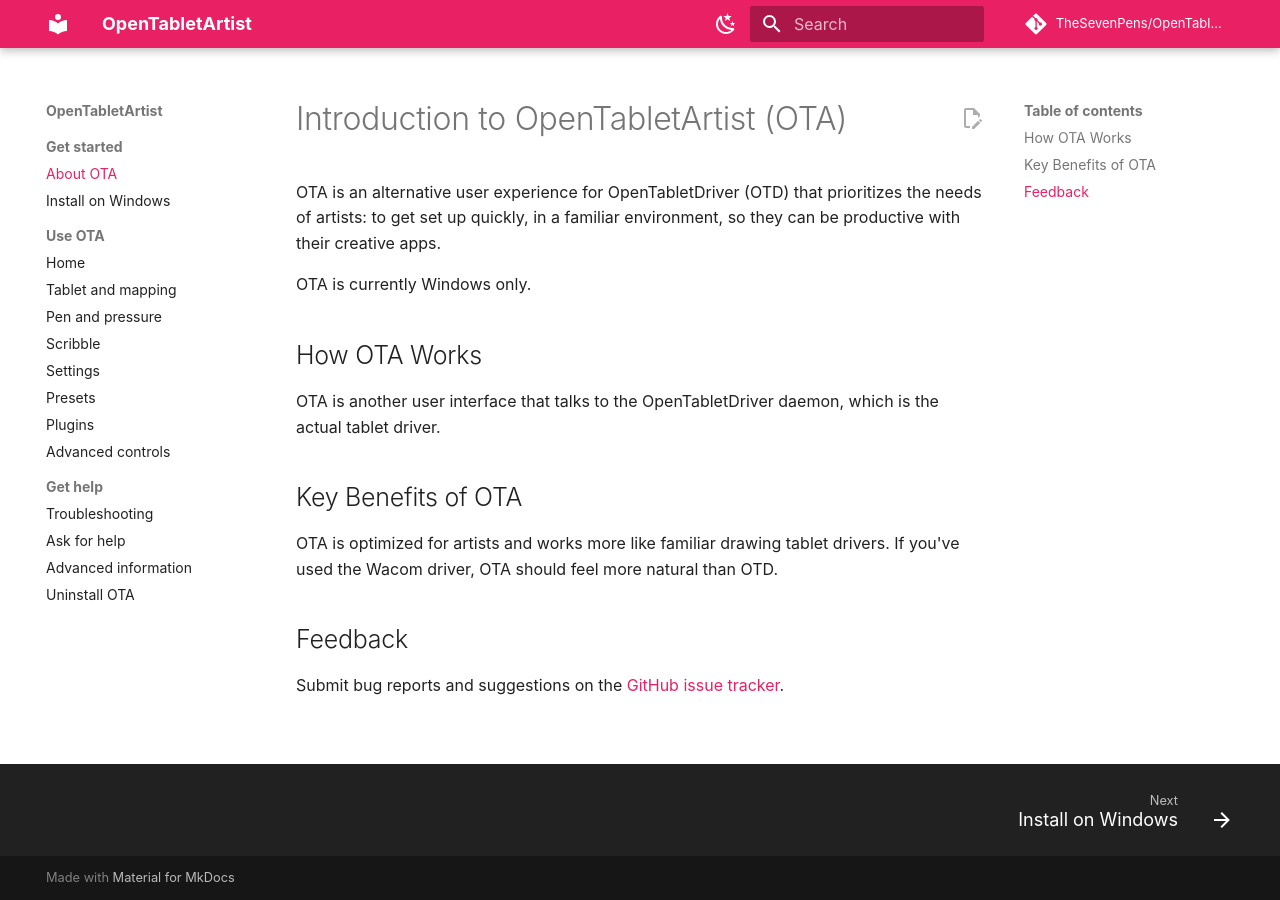
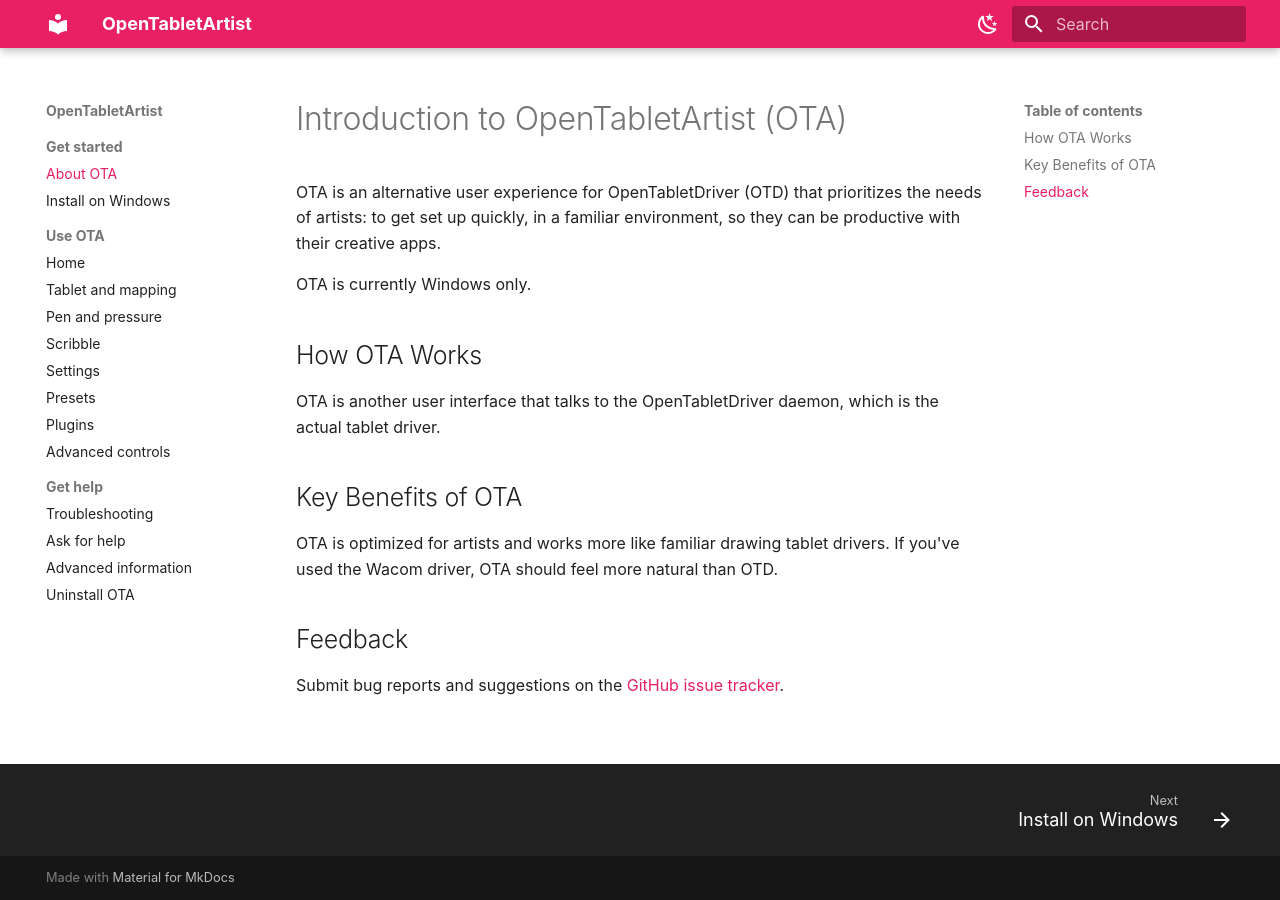
Before and after one commit to TheSevenPens/OpenTabletArtist, an MkDocs documentation site: the page built from docs/user/index.md, in a window 1280 px wide. Built offline with MkDocs 1.6.1 and Material for MkDocs 9.7.7, drawn with Linux system fonts in a browser that asks for light colours; comment, search, counter and statistics services are not loaded.

Commit message:
docs: remove repository controls from user documentation

```diff
--- a/mkdocs.yml
+++ b/mkdocs.yml
@@ -1,9 +1,6 @@
 site_name: OpenTabletArtist
 site_description: Setup, user guides, and troubleshooting for OpenTabletArtist.
 site_url: https://thesevenpens.github.io/OpenTabletArtist/
-repo_url: https://github.com/TheSevenPens/OpenTabletArtist
-repo_name: TheSevenPens/OpenTabletArtist
-edit_uri: edit/master/docs/user/
 docs_dir: docs/user
 site_dir: site
 
@@ -36,7 +33,6 @@
     - navigation.footer
     - search.suggest
     - search.highlight
-    - content.action.edit
     - content.code.copy
 
 plugins:
```
